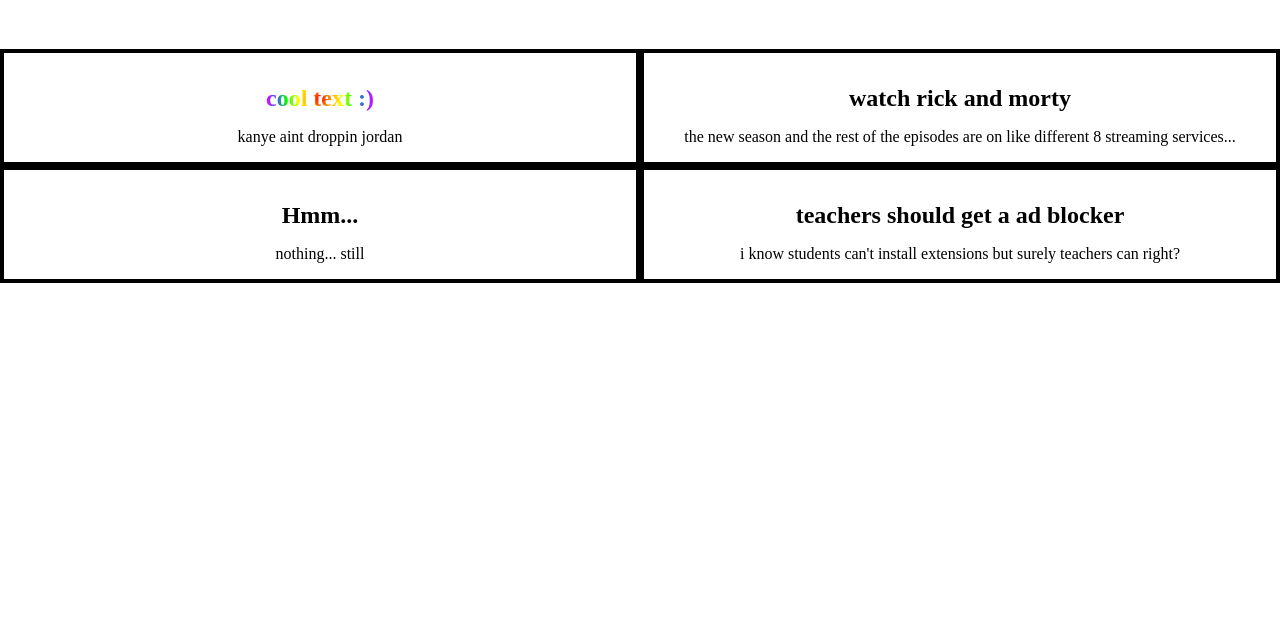
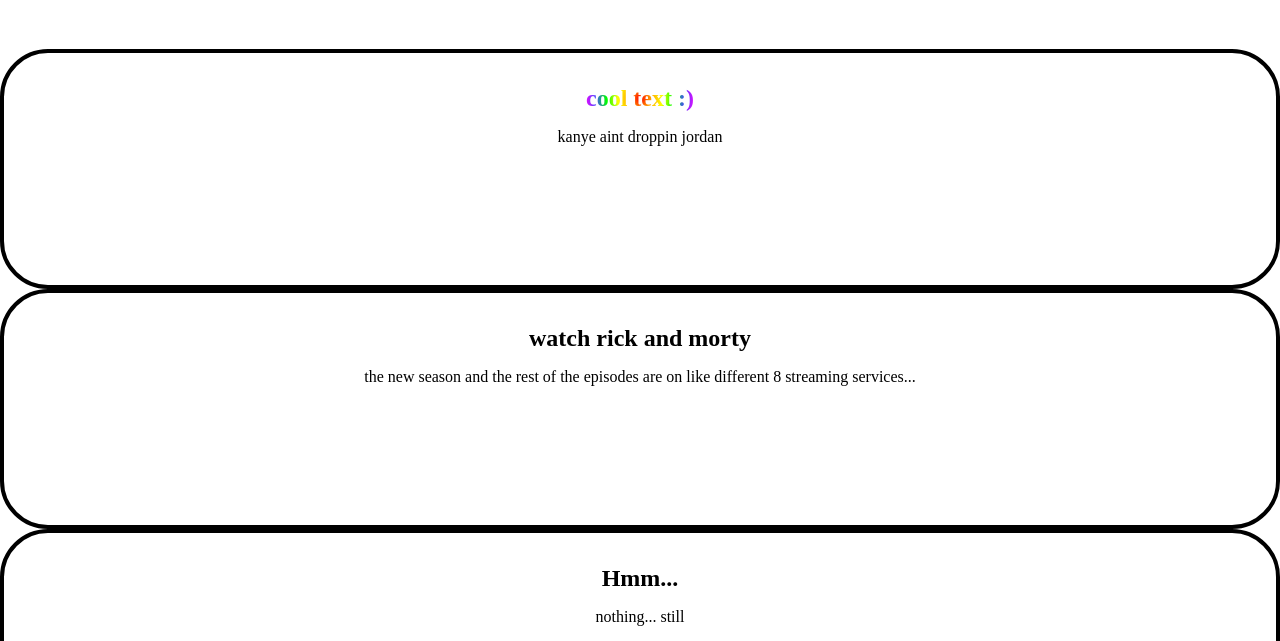
Before and after one commit to ayomanwhathuhhuh/thomaseswonderfulwebsite, a website built with Vite: page index.html in a window 1280 px wide. Shown: the part 159-800 px from the top of the page. Built offline with nearby package versions, Linux system fonts and the light colour scheme; no server answers.

Commit message:
campbells ending

```diff
--- a/style.css
+++ b/style.css
@@ -9,6 +9,7 @@ WEBSITE GLOBAL CSS
 */
 * {
   box-sizing: border-box; /*source 2. this saves a lot of headaches*/
+  text-align: center;
   padding: 0;
   margin: 0;
   border: 0;
@@ -113,9 +114,11 @@ header {
   display: flex;
   align-items: center;
   padding: 1rem;
-  width: 50%;
+  width: 100%;
+  height: 15rem;
   flex-direction: column;
   border: 0.25rem black solid;
+  border-radius: 3rem;
 }
 .secondarycontent-divs .important-text {
   display: flex;
```
